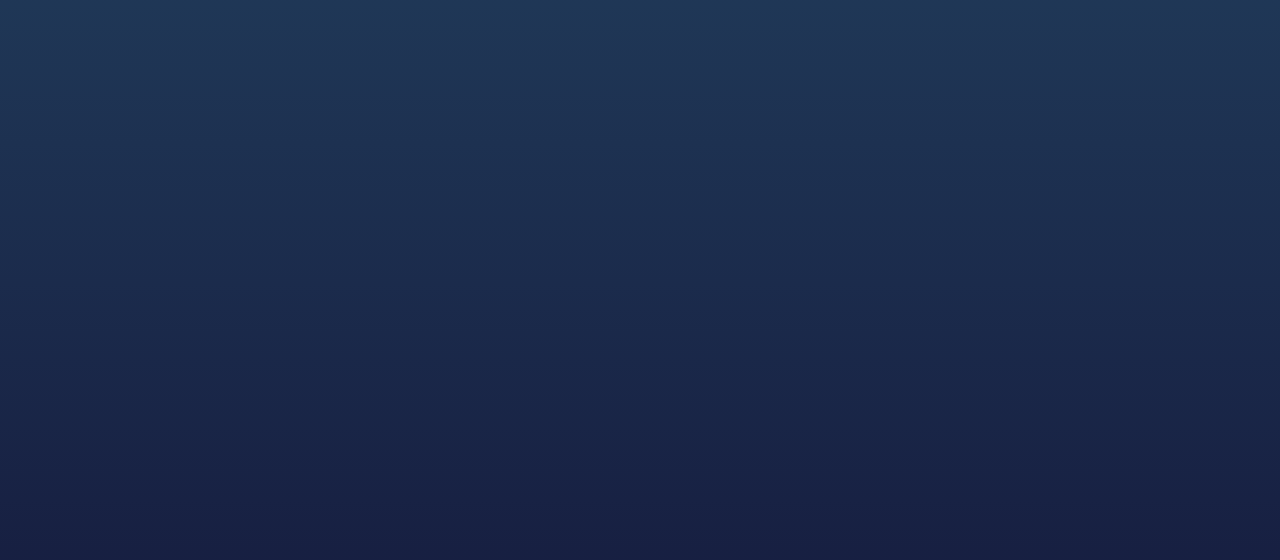
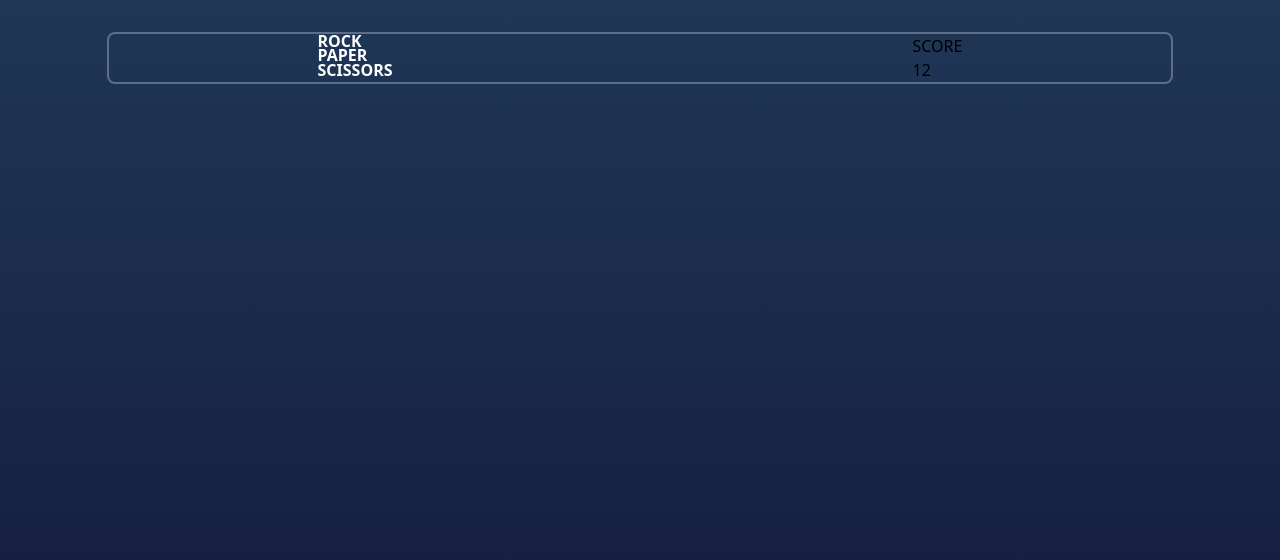
Before and after one commit to 12cassie34/rock-paper-scissors-master, a Vue app: page / in a window 1280 px wide. Shown: the top 560 px of the page. Built offline with nearby package versions, Linux system fonts and the light colour scheme.

Commit message:
feat: constructuring GameAndScore component

```diff
--- a/src/App.vue
+++ b/src/App.vue
@@ -3,7 +3,7 @@ import GameAndScoreVue from './components/GameAndScore.vue';
 </script>
 
 <template>
-<div class="container h-screen">
+<div class="container pt-8 h-screen">
   <GameAndScoreVue />
 </div>
 </template>
--- a/src/components/GameAndScore.vue
+++ b/src/components/GameAndScore.vue
@@ -1,14 +1,26 @@
 <template>
-    <div class="container">
-        <div></div>
-        <div></div>
+  <div class="flex justify-around my-0 mx-auto border-gray border-2 rounded-lg w-10/12">
+    <div class="text-white font-bold">
+        <p class="game-name w-2/4 break-words">{{ gameName }}</p>
     </div>
+    <div>
+      <p>SCORE</p>
+      <p>{{ score }}</p>
+    </div>
+  </div>
 </template>
 
 <script>
+import { mapState } from "vuex";
+
 export default {
-    setup() {
+  setup() {},
+  computed: mapState(["gameName", "score"]),
+};
+</script>
 
-    },
+<style scoped>
+.game-name {
+    line-height: .9rem;
 }
-</script>
+</style>
--- a/src/store/index.js
+++ b/src/store/index.js
@@ -3,7 +3,8 @@ import { createStore } from 'vuex'
 const store = createStore({
   state () {
     return {
-      gameName: ""
+      gameName: "ROCK PAPER SCISSORS",
+      score: 12
     }
   },
   mutations: {
```
